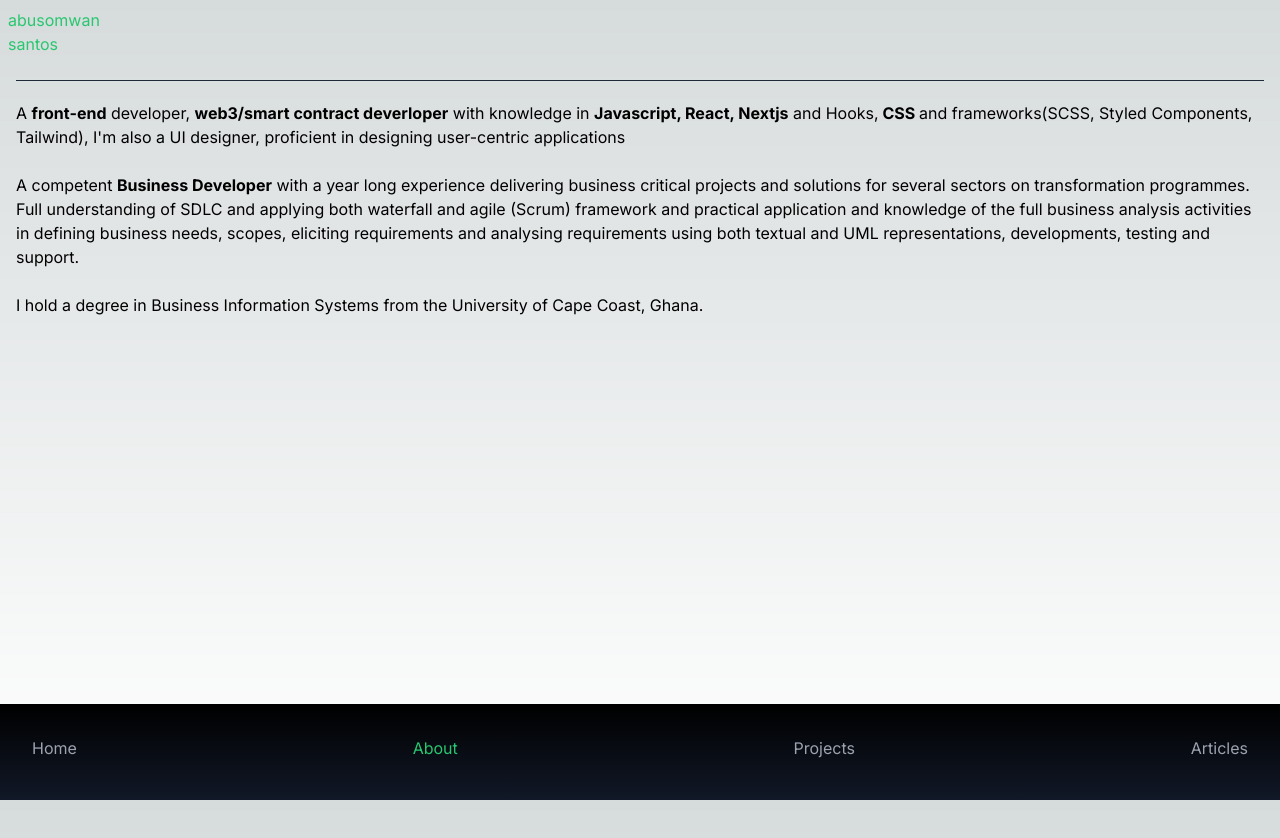
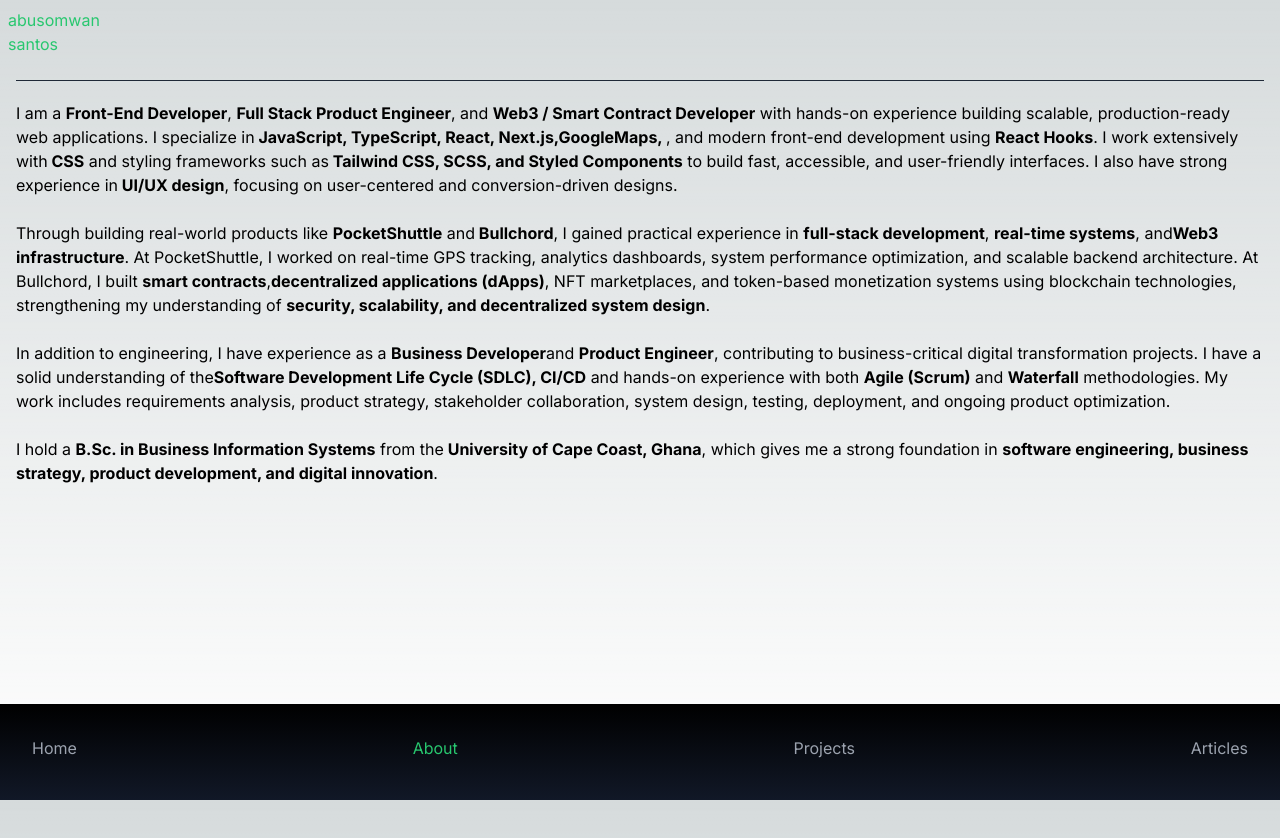
Before and after one commit to AbuSantos/kingjulien, a Next.js app: page /about in a window 1280 px wide. Shown: the top 838 px of the page. Built offline with nearby package versions, Linux system fonts and the light colour scheme.

Commit message:
added new styles

```diff
--- a/app/about/page.jsx
+++ b/app/about/page.jsx
@@ -1,35 +1,75 @@
 const About = () => {
   return (
     <div>
-      <div className="p-4 h-screen overflow-y-scroll ">
+      <div className="p-4 h-screen overflow-y-scroll">
         <hr className="border-t-[.9px] mb-5 border-gray-800" />
+
         <p className="front-end">
-          A <strong>front-end</strong> developer,{' '}
-          <strong>web3/smart contract deverloper</strong> with knowledge in{' '}
-          <strong> Javascript, React, Nextjs</strong> and Hooks,
-          <strong> CSS </strong>
-          and frameworks(SCSS, Styled Components, Tailwind), I'm also a UI
-          designer, proficient in designing user-centric applications
-        </p>
-        <br />
-        <p className="analysis">
-          A competent <strong>Business Developer</strong> with a year long
-          experience delivering business critical projects and solutions for
-          several sectors on transformation programmes. Full understanding of
-          SDLC and applying both waterfall and agile (Scrum) framework and
-          practical application and knowledge of the full business analysis
-          activities in defining business needs, scopes, eliciting requirements
-          and analysing requirements using both textual and UML representations,
-          developments, testing and support.
+          I am a <strong>Front-End Developer</strong>,{' '}
+          <strong>Full Stack Product Engineer</strong>, and{' '}
+          <strong>Web3 / Smart Contract Developer</strong> with hands-on
+          experience building scalable, production-ready web applications. I
+          specialize in
+          <strong> JavaScript, TypeScript, React, Next.js,GoogleMaps, </strong>,
+          and modern front-end development using <strong>React Hooks</strong>. I
+          work extensively with
+          <strong> CSS</strong> and styling frameworks such as
+          <strong> Tailwind CSS, SCSS, and Styled Components</strong> to build
+          fast, accessible, and user-friendly interfaces. I also have strong
+          experience in
+          <strong> UI/UX design</strong>, focusing on user-centered and
+          conversion-driven designs.
         </p>
 
         <br />
-        <p className="degree">
-          I hold a degree in Business Information Systems from the University of
-          Cape Coast, Ghana.
+
+        <p className="analysis">
+          Through building real-world products like{' '}
+          <strong>PocketShuttle</strong> and
+          <strong> Bullchord</strong>, I gained practical experience in{' '}
+          <strong>full-stack development</strong>,{' '}
+          <strong>real-time systems</strong>, and
+          <strong>Web3 infrastructure</strong>. At PocketShuttle, I worked on
+          real-time GPS tracking, analytics dashboards, system performance
+          optimization, and scalable backend architecture. At Bullchord, I built{' '}
+          <strong>smart contracts</strong>,
+          <strong>decentralized applications (dApps)</strong>, NFT marketplaces,
+          and token-based monetization systems using blockchain technologies,
+          strengthening my understanding of{' '}
+          <strong>
+            security, scalability, and decentralized system design
+          </strong>
+          .
         </p>
 
-        <div className="about_profile">{/* <Profile /> */}</div>
+        <br />
+
+        <p className="analysis ">
+          In addition to engineering, I have experience as a{' '}
+          <strong>Business Developer</strong>
+          and <strong>Product Engineer</strong>, contributing to
+          business-critical digital transformation projects. I have a solid
+          understanding of the
+          <strong>Software Development Life Cycle (SDLC), CI/CD</strong> and hands-on
+          experience with both <strong>Agile (Scrum)</strong> and{' '}
+          <strong>Waterfall</strong> methodologies. My work includes
+          requirements analysis, product strategy, stakeholder collaboration,
+          system design, testing, deployment, and ongoing product optimization.
+        </p>
+
+        <br />
+
+        <p className="degree mb-24">
+          I hold a <strong>B.Sc. in Business Information Systems</strong> from
+          the
+          <strong> University of Cape Coast, Ghana</strong>, which gives me a
+          strong foundation in{' '}
+          <strong>
+            software engineering, business strategy, product development, and
+            digital innovation
+          </strong>
+          .
+        </p>
       </div>
     </div>
   )
--- a/app/layout.js
+++ b/app/layout.js
@@ -14,7 +14,7 @@ export default function RootLayout({ children }) {
   return (
     <html lang="en">
       <body className={`${inter.className}  `}>
-        <div className="h-screen ">
+        <div className="h-screen pb-48">
           <Header />
           {children}
           <div className="fixed w-full bottom-0 ">
--- a/app/projects/page.jsx
+++ b/app/projects/page.jsx
@@ -5,34 +5,59 @@ const poppins = Poppins({ subsets: ['latin'], weight: '400' })
 const Projects = () => {
   return (
     <>
-      <div className="flex flex-col items-center justify-center p-1 text-gray-200 mb-10">
-        <p className={`${poppins.className}`}>
+      <div className="min-h-screen px-4 md:p-12 text-gray-200">
+        <div className="max-w-4xl mx-auto">
+          {/* Header Section */}
+          <div className="mb-12">
+            <h1 className="text-4xl md:text-5xl font-bold mb-6">Projects</h1>
+            <p className={`${poppins.className} text-lg text-gray-300 leading-relaxed`}>
               Currently building{' '}
-          <a href="https://www.bullchord.app" style={{ color: 'red' }}>
-            {' '}
-            Bullchord
+              <a
+                href="https://www.pocketshuttle.app"
+                className="text-red-500 hover:text-red-400 font-semibold transition-colors"
+              >
+                Pocketshuttle
               </a>
-          , a decentralized platform for music artistes and content managers,
-          below are my recent projects
+              , a decentralized platform for music artistes and content managers.
+              Below are my recent projects.
             </p>
-        <div className="mt-4 ">
+          </div>
+
+          {/* Projects Grid */}
+          <div className="grid gap-4 mb-16">
             {data.map((project) => {
               const { projectName, stack, link, src, index } = project
               return (
                 <div
-                className="flex items-center border border-[#63f2b438] m-2 p-1"
                   key={index}
+                  className="group border border-[#63f2b438] hover:border-[#63f2b4] bg-gradient-to-r from-slate-900/50 to-transparent p-6 rounded-lg transition-all duration-300 hover:shadow-lg hover:shadow-[#63f2b420]"
                 >
-                <div className="mt-4">
-                  <p>{projectName}</p>
-                  <small className="truncate w-5">{stack}</small>
+                  <div className="flex flex-col md:flex-row md:items-center md:justify-between gap-4">
+                    <div className="flex-1">
+                      <h3 className="text-xl font-semibold text-white mb-2 group-hover:text-[#63f2b4] transition-colors">
+                        {projectName}
+                      </h3>
+                      <p className="text-sm text-gray-400">{stack}</p>
                     </div>
-                <div className="ml-4">
-                  <a href={src}>view code</a> <a href="#">live demo</a>
+                    <div className="flex gap-4">
+                      <a
+                        href={src}
+                        className="px-4 py-2 bg-[#63f2b438] hover:bg-[#63f2b4] text-white rounded transition-colors duration-200 text-sm font-medium"
+                      >
+                        View Code
+                      </a>
+                      <a
+                        href={link}
+                        className="px-4 py-2 border border-[#63f2b4] hover:bg-[#63f2b438] text-white rounded transition-colors duration-200 text-sm font-medium"
+                      >
+                        Live Demo
+                      </a>
+                    </div>
                   </div>
                 </div>
               )
             })}
+          </div>
         </div>
       </div>
     </>
--- a/components/Nav.jsx
+++ b/components/Nav.jsx
@@ -12,7 +12,7 @@ const Nav = () => {
 
   return (
     <div>
-      <nav className="h-24 bg-gradient-to-b from-black to-gray-900">
+      <nav className="h-24 bg-gradient-to-b from-black to-gray-900 ">
         <ul className=" flex items-center justify-between p-8 text-gray-400">
           <li className={`${isActive('/')}`}>
             <Link href="/">Home</Link>
--- a/next.config.js
+++ b/next.config.js
@@ -1,4 +1,21 @@
 /** @type {import('next').NextConfig} */
-const nextConfig = {}
+const nextConfig = {
+  async redirects() {
+    return []
+  },
+  async headers() {
+    return [
+      {
+        source: '/sitemap.xml',
+        headers: [
+          {
+            key: 'Content-Type',
+            value: 'application/xml',
+          },
+        ],
+      },
+    ]
+  },
+}
 
 module.exports = nextConfig
```
Also changed, not shown: data.js (+4 -4 lines), 1 other file (tests, documents, lock files or other folders). Lines whose indentation alone changed are shown as unchanged.
